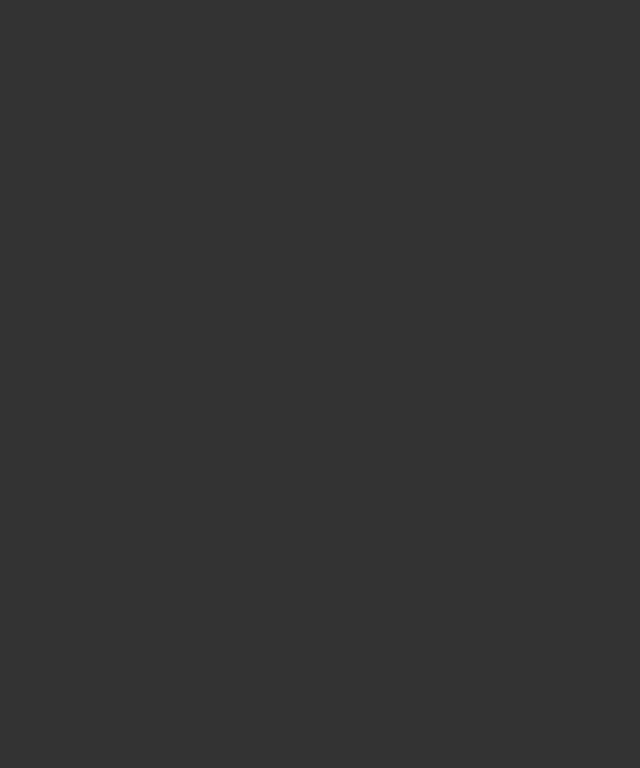
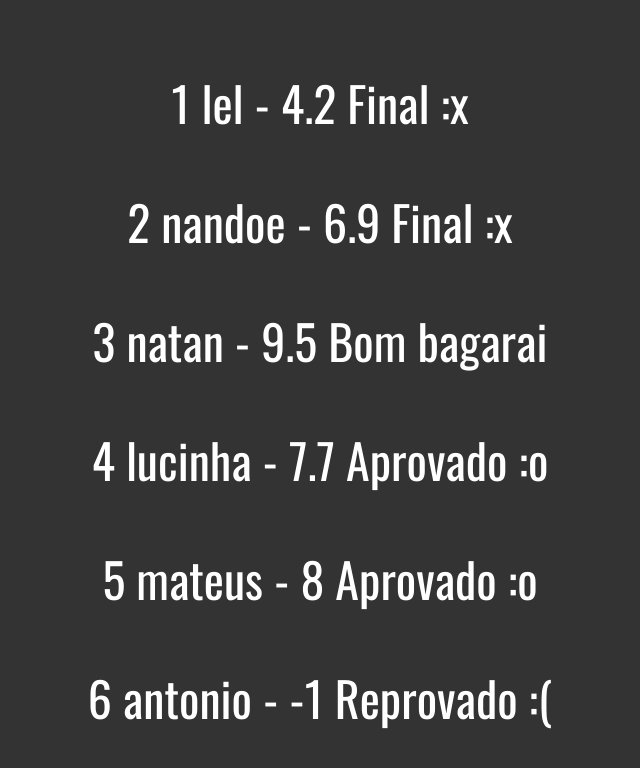
Before and after one commit to leleoveiga/aprendendo-javascript, a website: page vue/exercicios/ifFor.html in a window 1280 px wide. Shown: the whole page, without its empty margins (320-960 px from the left). Drawn offline with Linux system fonts and the light colour scheme.

Commit message:
for, if, show em vue

```diff
--- a/vue/exercicios/ifFor.html
+++ b/vue/exercicios/ifFor.html
@@ -1,15 +1,35 @@
 <!DOCTYPE html>
 <html>
 	<head>
-    <meta charset="UTF-8">
+		<meta charset="UTF-8" />
 		<title>If & For</title>
-    <link rel="stylesheet" href="/css/estilo.css">
-    <script src="/js/vue.min.js"></script>
+		<link rel="stylesheet" href="css/estilo.css" />
+		<script src="js/vue.min.js"></script>
 	</head>
 	<body class="exercicio">
-
+		<div id="app">
+			<p v-for="(aluno, i) in alunos">
+				{{i+1}} {{aluno.nome}} - {{aluno.nota}}
+				<span v-if="aluno.nota >= 9"> Bom bagarai </span>
+				<span v-else-if="aluno.nota >= 7"> Aprovado :o </span>
+				<span v-else-if="aluno.nota >= 4"> Final :x </span>
+				<span v-else> Reprovado :( </span>
+			</p
+		</div>
 		<script>
-        // ...
+			new Vue({
+				el: "#app",
+				data: {
+					alunos: [
+						{ nome: "lel", nota: 4.2 },
+						{ nome: "nandoe", nota: 6.9 },
+						{ nome: "natan", nota: 9.5 },
+						{ nome: "lucinha", nota: 7.7 },
+						{ nome: "mateus", nota: 8.0 },
+						{ nome: "antonio", nota: -1 },
+					],
+				},
+			});
 		</script>
 	</body>
 </html>
```
Lines whose indentation alone changed are shown as unchanged.
